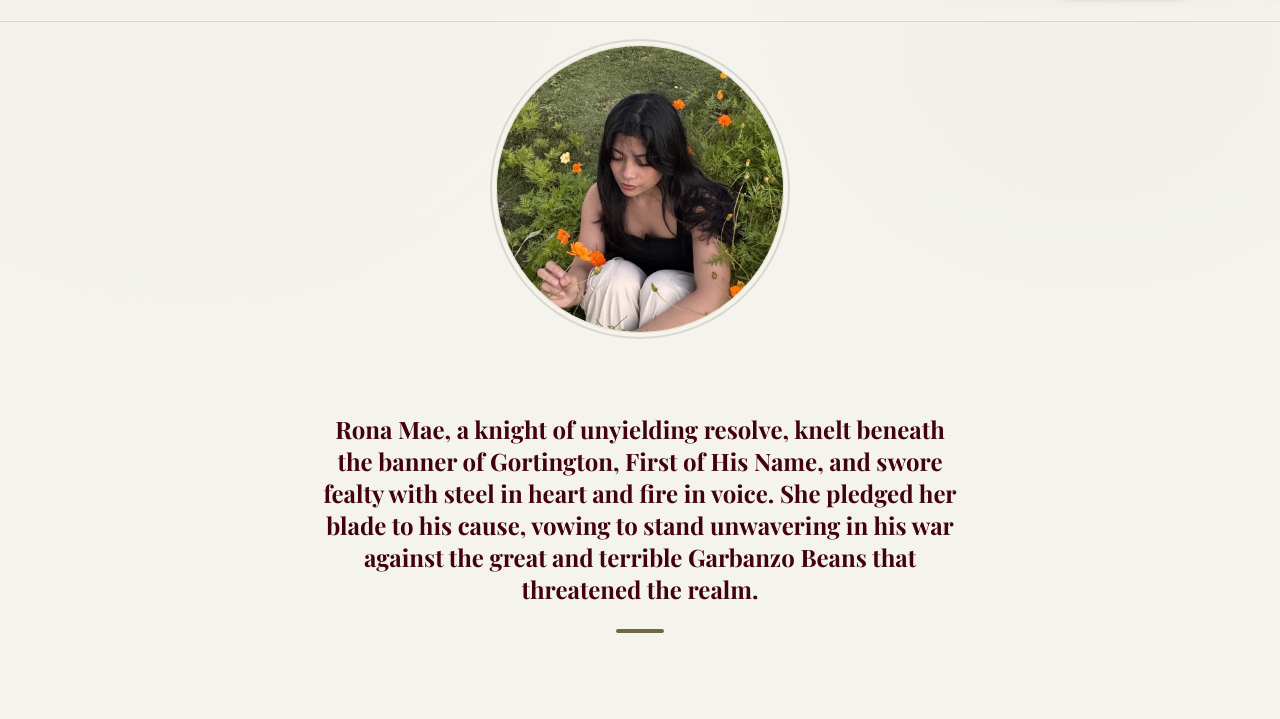
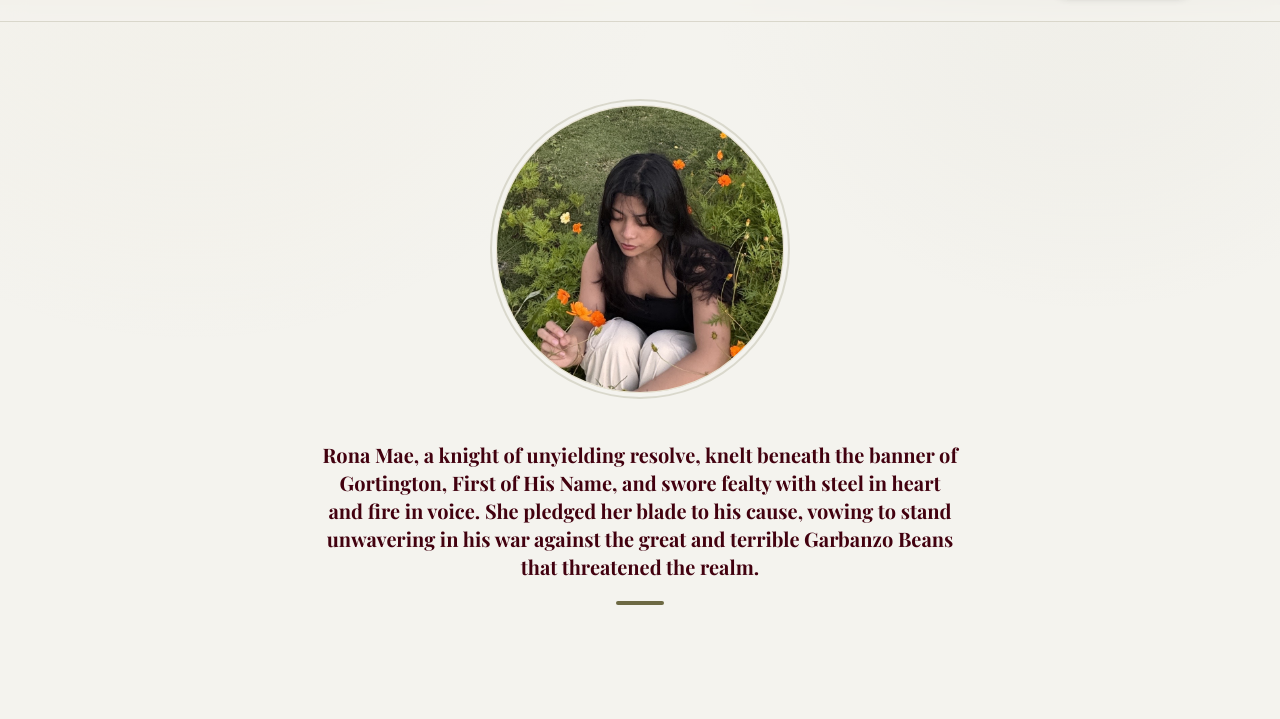
Before and after one commit to FDCClarence/rmsportfolio, a plain HTML site: page index.html in a window 1280 px wide. Shown: the part 75-794 px from the top of the page. Drawn offline with nearby package versions, Linux system fonts and the light colour scheme; a web font is replaced by a local one.

Commit message:
design changes

```diff
--- a/index.html
+++ b/index.html
@@ -71,6 +71,7 @@
       .jumpscare.open img {
         animation: jumpscare-pop 80ms cubic-bezier(0.2, 0.9, 0.2, 1) both;
       }
+
       @keyframes jumpscare-pop {
         from { transform: scale(0.35); }
         to { transform: scale(1); }
@@ -198,11 +199,11 @@
     <main class="flex-grow pt-20">
       <!-- Navigation END -->
       <!-- Hero Section -->
-      <section class="relative min-h-[calc(100svh-5rem)] md:min-h-[60vh] flex items-center justify-center px-6 lg:px-20 transition-colors duration-300 pt-10 pb-12">
+      <section class="relative min-h-[55vh] md:min-h-[56vh] lg:min-h-[52vh] flex items-center justify-center px-6 lg:px-20 transition-colors duration-300 pt-10 lg:pt-16 pb-12 md:pb-8 lg:pb-10">
         <div aria-hidden="true" class="pointer-events-none absolute inset-0 -z-10 bg-gradient-to-b from-canvas/85 via-canvas/65 to-transparent dark:from-canvas-dark/70 dark:via-canvas-dark/45"></div>
         <div class="max-w-4xl mx-auto flex flex-col items-center text-center">
           <!-- Profile Image -->
-          <div class="mb-14 md:mb-16 lg:mb-20">
+          <div class="mb-8 mt-14 md:mb-10 lg:mb-12 md:mt-7 lg:mt-9 hero-profile-pic">
             <div class="relative z-10 w-56 h-56 sm:w-64 sm:h-64 md:w-72 md:h-72 rounded-full flex items-center justify-center overflow-hidden bg-accent/10 shadow-sm border border-accent/20 ring-2 ring-brand/20 ring-offset-4 ring-offset-canvas dark:bg-canvas/5 dark:border-accent/30 dark:ring-brand/30 dark:ring-offset-canvas-dark transition-colors duration-300">
               <img
                 id="profile-photo"
@@ -216,7 +217,7 @@
           </div>
           <!-- Text Content -->
           <div class="max-w-2xl px-4">
-            <h4 class="text-lg sm:text-xl lg:text-2xl font-serif font-bold mb-6 text-ink">
+            <h4 class="text-base sm:text-lg lg:text-xl font-serif font-bold mb-5 text-ink">
               Rona Mae, a knight of unyielding resolve, knelt beneath the banner of Gortington, First of His Name, and swore fealty with steel in heart and fire in voice. She pledged her blade to his cause, vowing to stand unwavering in his war against the great and terrible Garbanzo Beans that threatened the realm.
             </h4>
             <div class="w-12 h-1 bg-brand mx-auto rounded-full"></div>
@@ -339,7 +340,7 @@
               </div>
               <div class="flex flex-col gap-1">
                 <label class="text-xs font-bold uppercase tracking-wider text-ink/70">Your Vision</label>
-                <textarea class="w-full bg-white dark:bg-canvas-dark border-ink/20 rounded-lg focus:ring-1 focus:ring-brand p-3 text-ink transition-colors duration-300" rows="4" >Could you make me a 5 storey mansion? I have a total estimated budget of 2 million venezuelan bolivars which roughly translates to 20 philippine pesos.</textarea>
+                <textarea class="w-full bg-white dark:bg-canvas-dark border-ink/20 rounded-lg focus:ring-1 focus:ring-brand p-3 text-ink transition-colors duration-300" rows="5" >Could you make me a 5 storey mansion?&#10;I have a total estimated budget of 2 million venezuelan bolivars which roughly translates to 20 philippine pesos.</textarea>
               </div>
               <button class="w-full bg-brand text-white py-4 rounded-lg font-bold hover:bg-brand/90 transition-all shadow-lg duration-300" type="submit">Send to my trash folder</button>
             </form>
```
